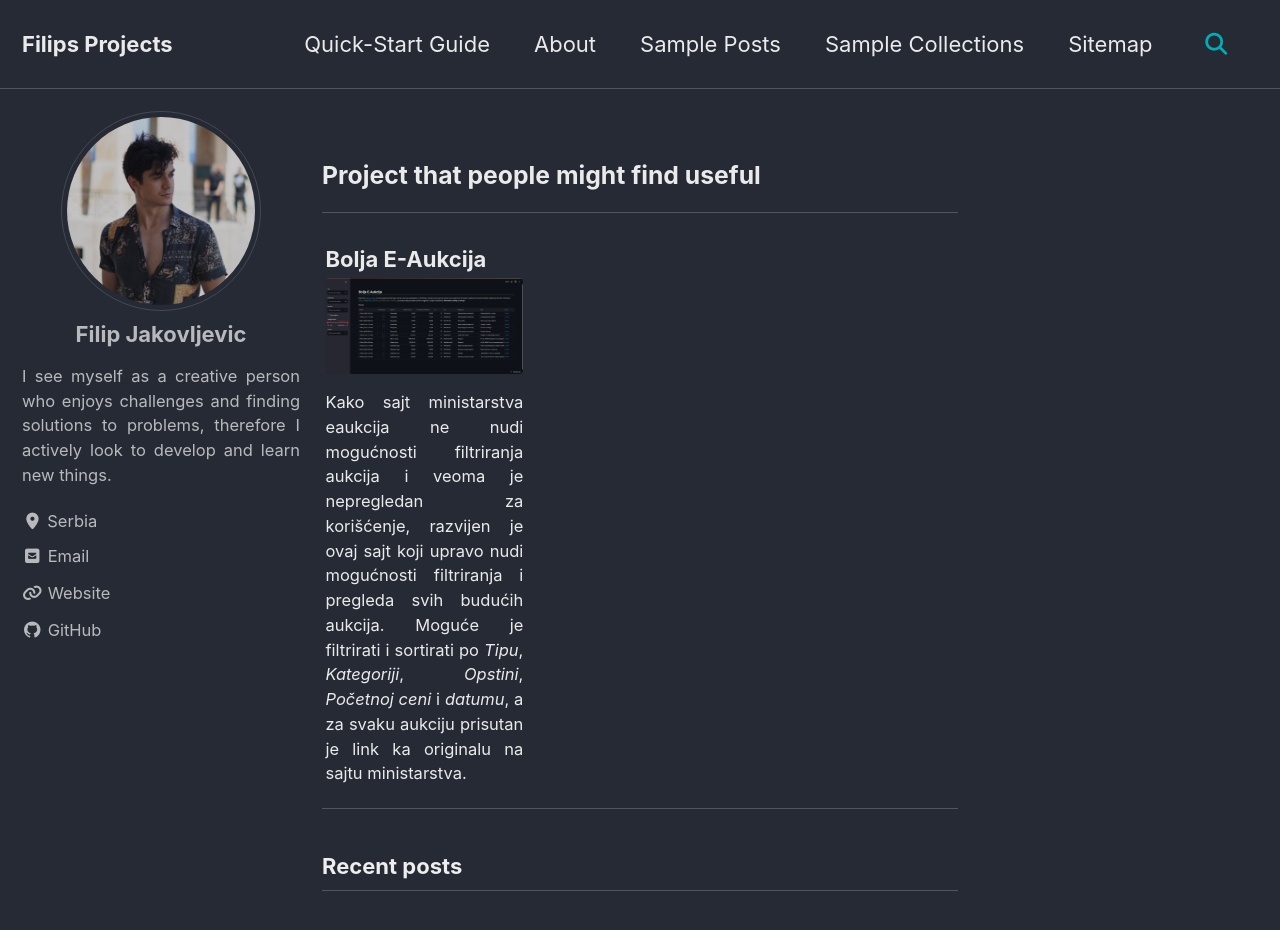
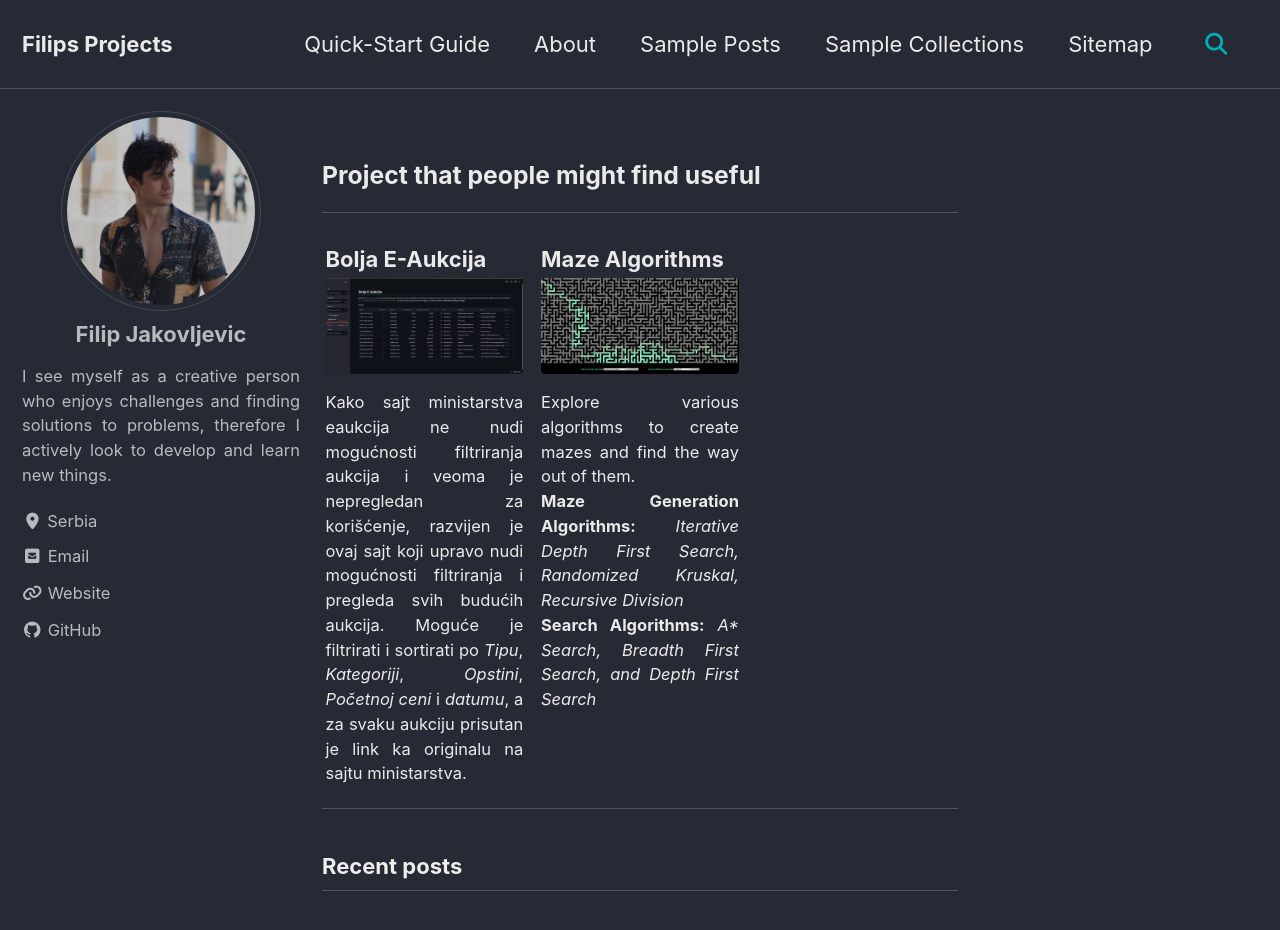
Before and after one commit to FJakovljevic/FJakovljevic.github.io, a Jekyll site: the page built from index.html, in a window 1280 px wide and 946 px high. Shown: the top 930 px of the window. Built offline with Jekyll 4.4.1, drawn with Linux system fonts in a browser that asks for light colours; cached includes are drawn as plain includes; the list of posts is cut into pages by our own code.

Commit message:
chore: added maze generation project

```diff
--- a/_includes/feature_row
+++ b/_includes/feature_row
@@ -8,9 +8,8 @@
 
   {% for f in feature_row %}
 
-    {% if f.url %} <a href="{{ f.url | relative_url }}" class="no-decoration">{% endif %}
-
       <div class="feature__item{% if include.type %}--{{ include.type }}{% endif %}">
+        {% if f.url %} <a href="{{ f.url | relative_url }}" class="no-decoration">{% endif %}
         <div class="archive__item">
 
           <div class="archive__item-body">
@@ -36,9 +35,8 @@
 
           </div>
         </div>
+        {% if f.url %}</a>{% endif %}
       </div>
-
-    {% if f.url %}</a>{% endif %}
 
   {% endfor %}
 
--- a/index.html
+++ b/index.html
@@ -8,9 +8,16 @@ feature_row:
     title: "Bolja E-Aukcija"
     excerpt: "Kako sajt ministarstva eaukcija ne nudi mogućnosti filtriranja aukcija i veoma je nepregledan za korišćenje, razvijen je ovaj sajt koji upravo nudi mogućnosti filtriranja i pregleda svih budućih aukcija. Moguće je filtrirati i sortirati po _Tipu_, _Kategoriji_, _Opstini_, _Početnoj ceni_ i _datumu_, a za svaku aukciju prisutan je link ka originalu na sajtu ministarstva."
     url: "/e-aukcije/"
+
+  - image_path: /assets/images/maze-teaser.png
+    alt: "picture of maze pathfinder algorithm"
+    title: "Maze Algorithms"
+    excerpt: "Explore various algorithms to create mazes and find the way out of them.<br>**Maze Generation Algorithms:** _Iterative Depth First Search, Randomized Kruskal, Recursive Division_<br>**Search Algorithms:** _A* Search, Breadth First Search, and Depth First Search_"
+    url: "/maze/"
 ---
 
 <h3>Project that people might find useful</h3>
+
 <hr>
 
 {% include feature_row %}
```
Also changed, not shown: _pages/maze.html (added, +10 -0 lines), assets/images/maze-teaser.png (added).
